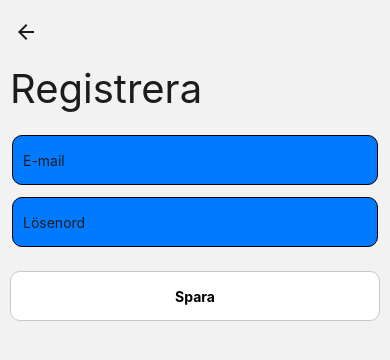
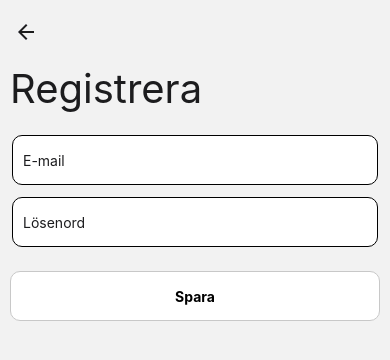
Before and after one commit to ViktorNy/TheHousehold, a React Native app: screen /Register in a window 390 px wide. Shown: the top 360 px of the page. Built offline with nearby package versions, Linux system fonts and the light colour scheme.

Commit message:
Fixed inputfield color

```diff
--- a/screens/RegisterScreen.tsx
+++ b/screens/RegisterScreen.tsx
@@ -14,7 +14,7 @@ export default function RegisterScreen({ navigation }: RootStackScreenProps<'Reg
         <SafeAreaView style={[{ backgroundColor: colors.background }]}>
             <Text style={[styles.loginText, { color: colors.text }]}>Registrera</Text>
             <TextInput
-                style={[styles.input, { backgroundColor: colors.primary, color: colors.text }]}
+                style={[styles.input, { color: colors.text }]}
                 value={userEmail}
                 onChangeText={onUserEmailChange}
                 placeholder='E-mail'
@@ -22,7 +22,7 @@ export default function RegisterScreen({ navigation }: RootStackScreenProps<'Reg
                 placeholderTextColor={colors.text}
             />
             <TextInput
-                style={[styles.input, { marginTop: 0, backgroundColor: colors.primary, color: colors.text }]}
+                style={[styles.input, { marginTop: 0, color: colors.text }]}
                 value={userPassword}
                 onChangeText={onUserPasswordChange}
                 secureTextEntry={true}
```
